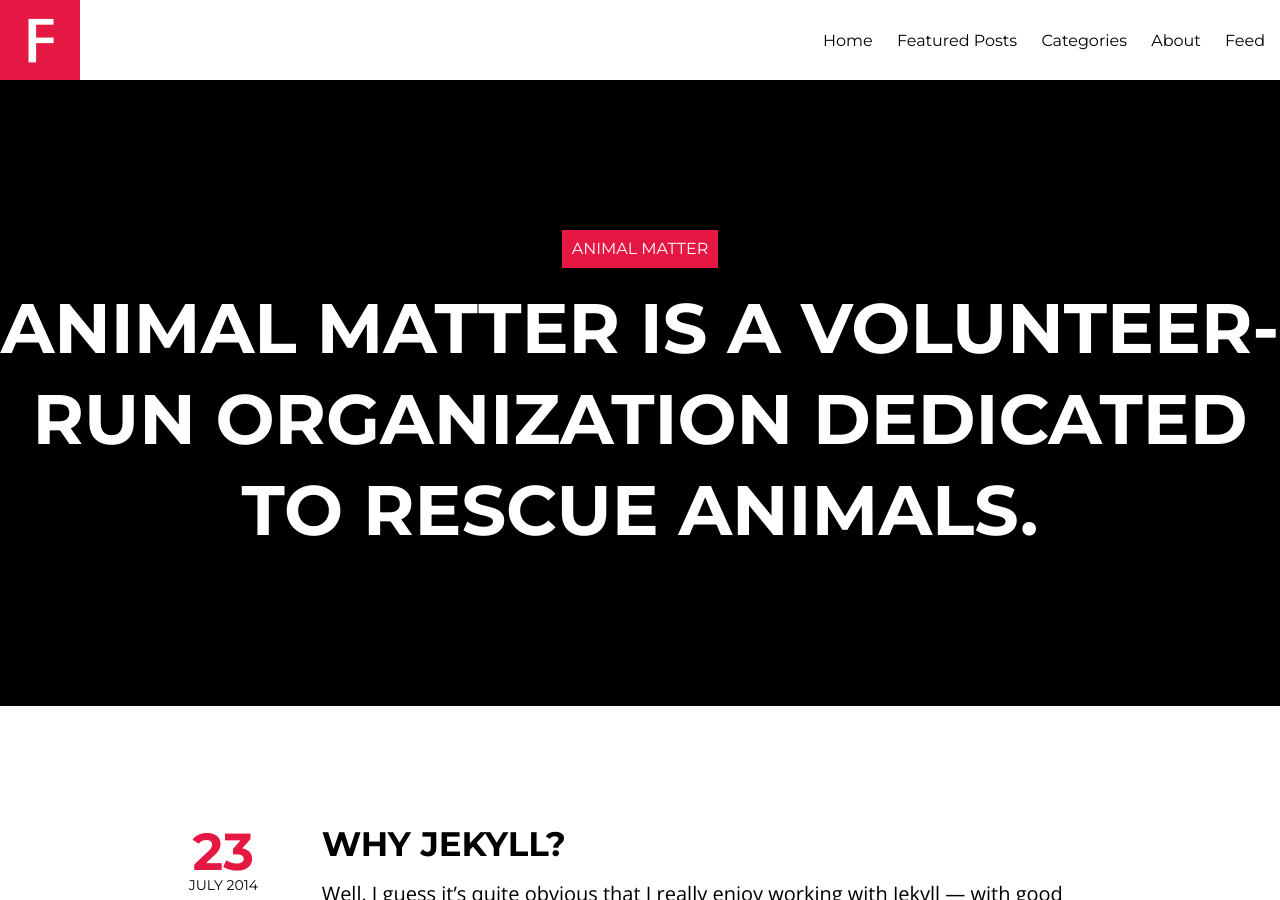
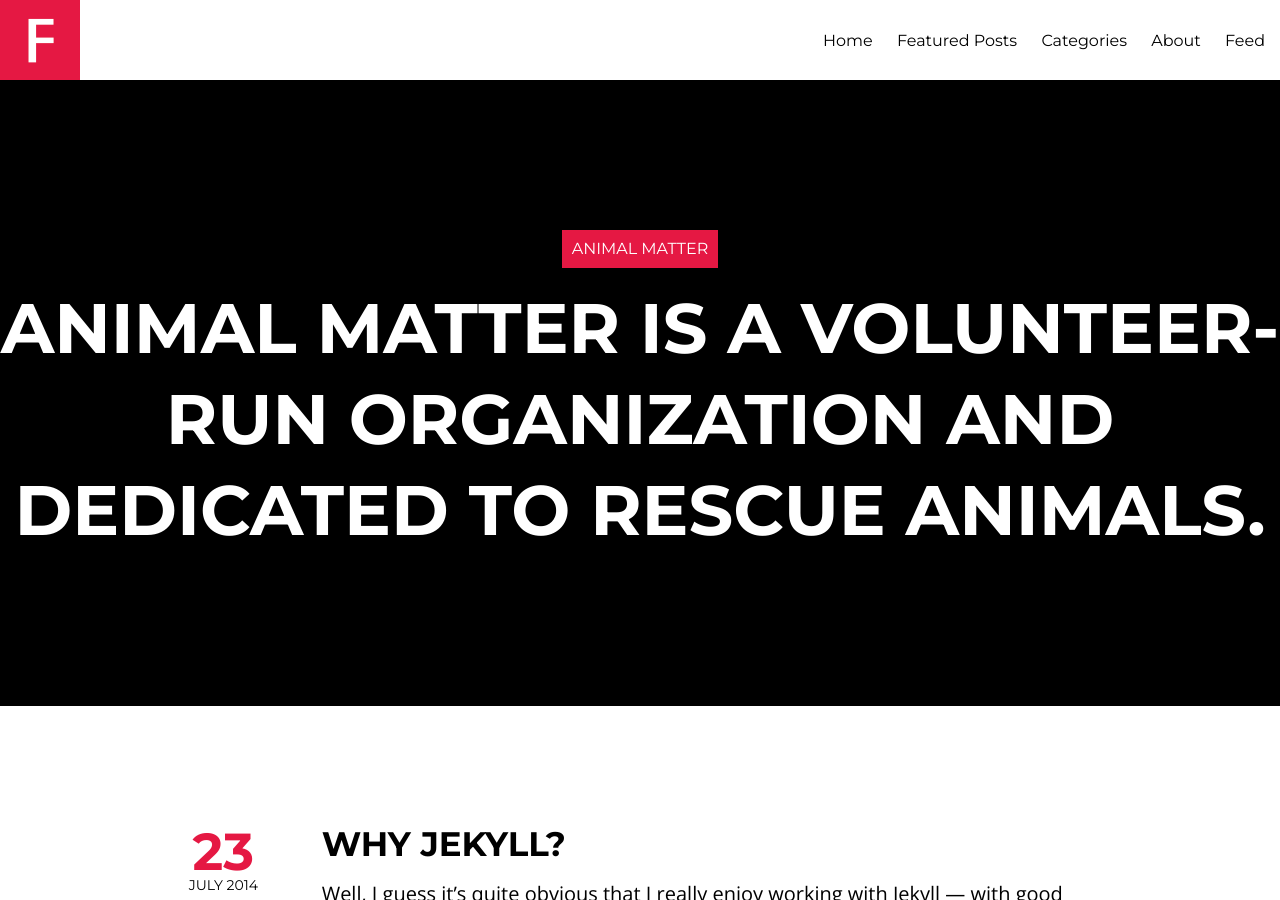
Before and after one commit to animalmatter/animalmatter.github.io, a Jekyll site: the page built from index.html, in a window 1280 px wide and 900 px high. Built offline with Jekyll 4.4.1, drawn with Linux system fonts in a browser that asks for light colours; nearby versions of some CDN libraries; the list of posts is cut into pages by our own code.

Commit message:
Update _config.yml

```diff
--- a/_config.yml
+++ b/_config.yml
@@ -1,5 +1,5 @@
 title:            Animal Matter
-description:      "Animal Matter is a volunteer-run organization dedicated to rescue animals."
+description:      "Animal Matter is a volunteer-run organization and dedicated to rescue animals."
 logo:             logo.png
 disqus_shortname: hmfaysal
 share:            true
```
